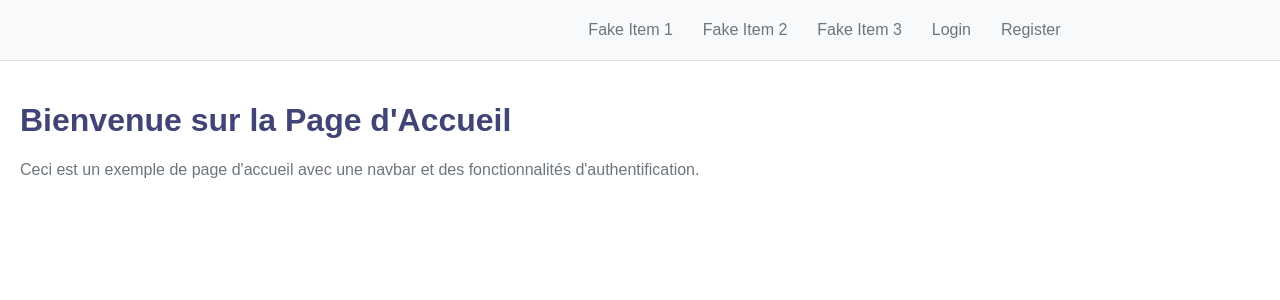
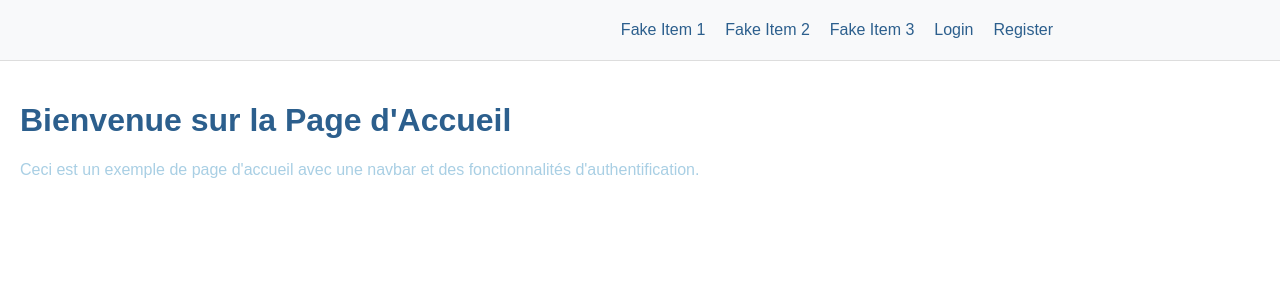
Before and after one commit to chrysgan/tintinSymfony, a Symfony app: template templates/home/index.html.twig in a window 1280 px wide. Shown: the top 300 px of the page. Run offline with Twig, Linux system fonts and the light colour scheme; the template is opened without the code that fills it, so the values that code supplies are empty; style sheets or scripts are compiled from the project's sources; some libraries are stand-ins or nearby versions.

Commit message:
Maj Base CSS et variables

```diff
--- a/assets/styles/_mixins.scss
+++ b/assets/styles/_mixins.scss
@@ -4,13 +4,13 @@
     align-items: center;
   }
 
-  @mixin nav-link {
-    text-decoration: none;
+@mixin nav-link {
+  text-decoration: none;
+  color: $primary-color;
+  padding: 10px 10px;
+  transition: color 0.1s;
+
+  &:hover {
     color: $secondary-color;
-    padding: 10px 15px;
-    transition: color 0.3s;
-
-    &:hover {
-      color: $primary-color;
-    }
   }
+}
--- a/assets/styles/_variables.scss
+++ b/assets/styles/_variables.scss
@@ -1,4 +1,7 @@
-$primary-color: #414477;
-$secondary-color: #6c757d;
+$primary-color: #2C5F8D;
+$secondary-color: #A9CFE4;
 $navbar-height: 60px;
 $font-stack: Arial, sans-serif;
+
+// $primary-color: #A9CFE4;
+// $secondary-color: #2C5F8D;
```
